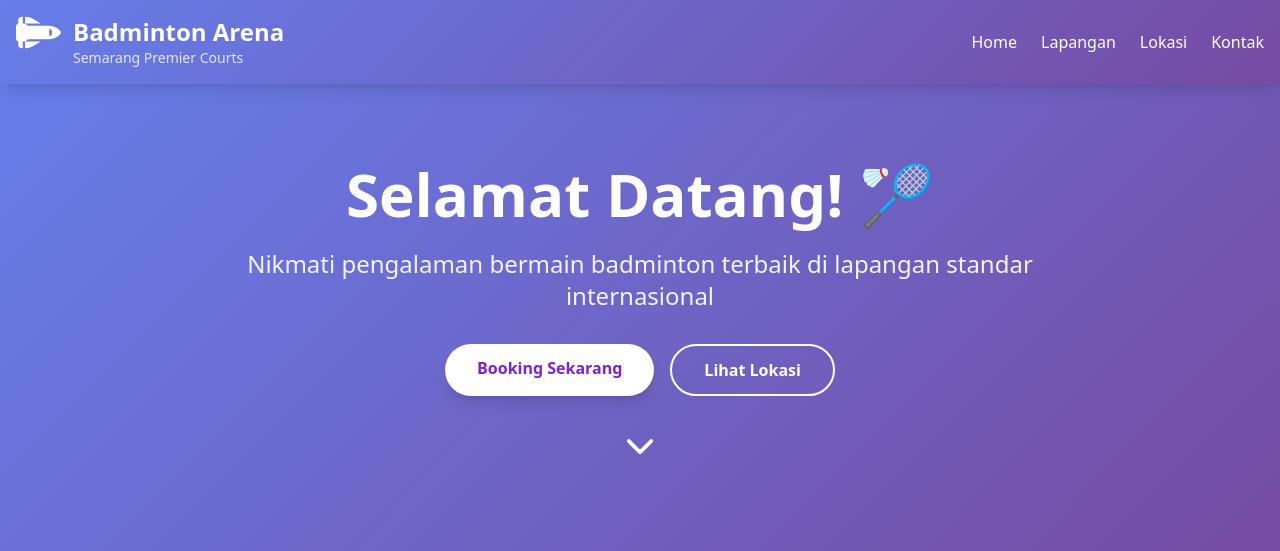
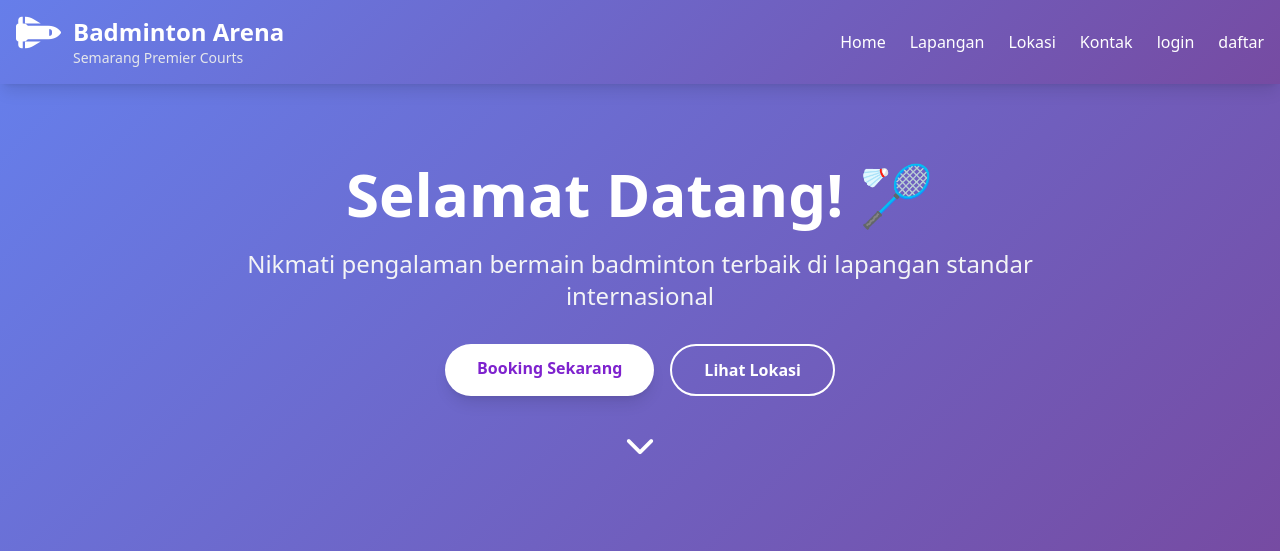
Before and after one commit to 22n40020kevin/rapip-badminton, a PHP site: page / in a window 1280 px wide. Shown: the top 551 px of the page. Run offline with PHP 8.4, Linux system fonts and the light colour scheme; some libraries are stand-ins or nearby versions.

Commit message:
perubahan kode file index.php

```diff
--- a/index.php
+++ b/index.php
@@ -129,6 +129,8 @@
                     <a href="#lapangan" class="hover:text-gray-200 transition">Lapangan</a>
                     <a href="#lokasi" class="hover:text-gray-200 transition">Lokasi</a>
                     <a href="#kontak" class="hover:text-gray-200 transition">Kontak</a>
+                    <a href="login.php" class="hover:text-gray-200 transition">login</a>
+                    <a href="daftar.php" class="hover:text-gray-200 transition">daftar</a>
                 </nav>
                 <button class="md:hidden">
                     <i class="fas fa-bars text-2xl"></i>
```
